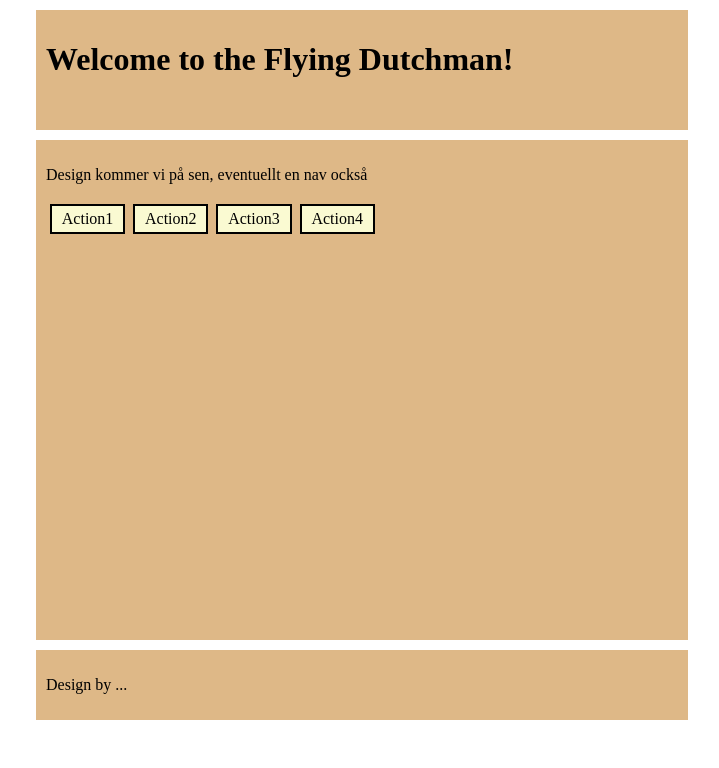
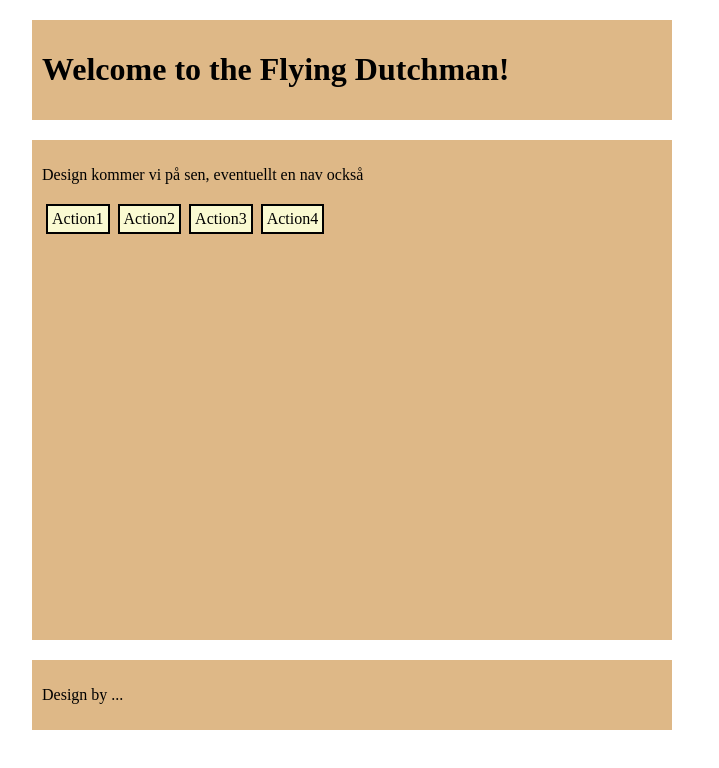
Before and after one commit to LittleCyb/The-Flying-Dutchman-systemdesign-, a plain HTML site: page index.html in a window 1280 px wide. Shown: the whole page, without its empty margins (288-1007 px from the left). Drawn offline with Linux system fonts and the light colour scheme.

Commit message:
change css a bit

```diff
--- a/index.html
+++ b/index.html
@@ -7,19 +7,23 @@
 	<script src="main.js"></script>
 </head>
 <body>
+<div id="outer_main">
 	<div id="header">
 		<h1> Welcome to the Flying Dutchman! </h1>
 	</div>
 
 	<div id="main">
 		<p> Design kommer vi på sen, eventuellt en nav också </p>
+		<div class="row">
 			<div class="button"> Action1 </div>
 			<div class="button"> Action2 </div>
 			<div class="button"> Action3 </div>
 			<div class="button"> Action4 </div>
 		</div>
+	</div>
 	<div id ="footer">
 		<p> Design by ... </p>
 	</div>
+</div>
 </body>
 </html>
--- a/style.css
+++ b/style.css
@@ -1,26 +1,45 @@
+body {
+	margin: 0px;
+}
+
+#outer_main {
+	width: 50%;
+	margin: 0px auto;
+	margin-top: 20px;
+}
+
+#header, #main, #footer {
+	margin-bottom: 20px;
+}
+
 #header {
     background-color: burlywood;
     position: relative;
-    width: 50%;
-    height: 100px;
-    margin: 10px 25%;
+    /*width: 50%;*/
+    /*height: 100px;*/
+    /*margin: 10px 25%;*/
     padding: 10px;
 }
 
 #main {
     background-color: burlywood;
     position: relative;
-    width: 50%;
+    /*width: 50%;*/
     height: 480px;
-    margin: 10px 25%;
+    /*margin: 10px 25%;*/
     padding: 10px;
+}
+
+.row {
+	display: flex;
+	flex-wrap: wrap;
 }
 
 .button {
     border: black 2px solid;
     background-color: lightgoldenrodyellow;
-    width: 10%;
-    float: left;
+	/*width: 10%;*/
+    /*float: left;*/
     text-decoration: none;
     text-align: center;
     padding: 4px;
@@ -34,9 +53,9 @@
 #footer {
     background-color: burlywood;
     position: relative;
-    width: 50%;
+    /*width: 50%;*/
     height: 50px;
-    margin: 10px 25%;
+    /*margin: 10px 25%;*/
     padding: 10px;
 }
 
```
Lines whose indentation alone changed are shown as unchanged.
